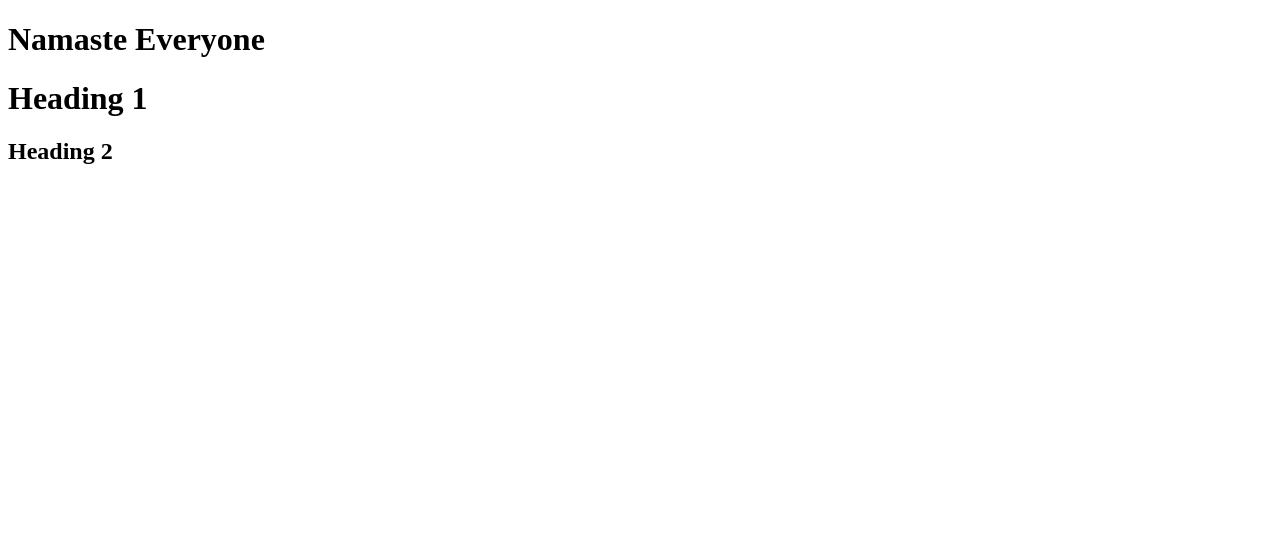
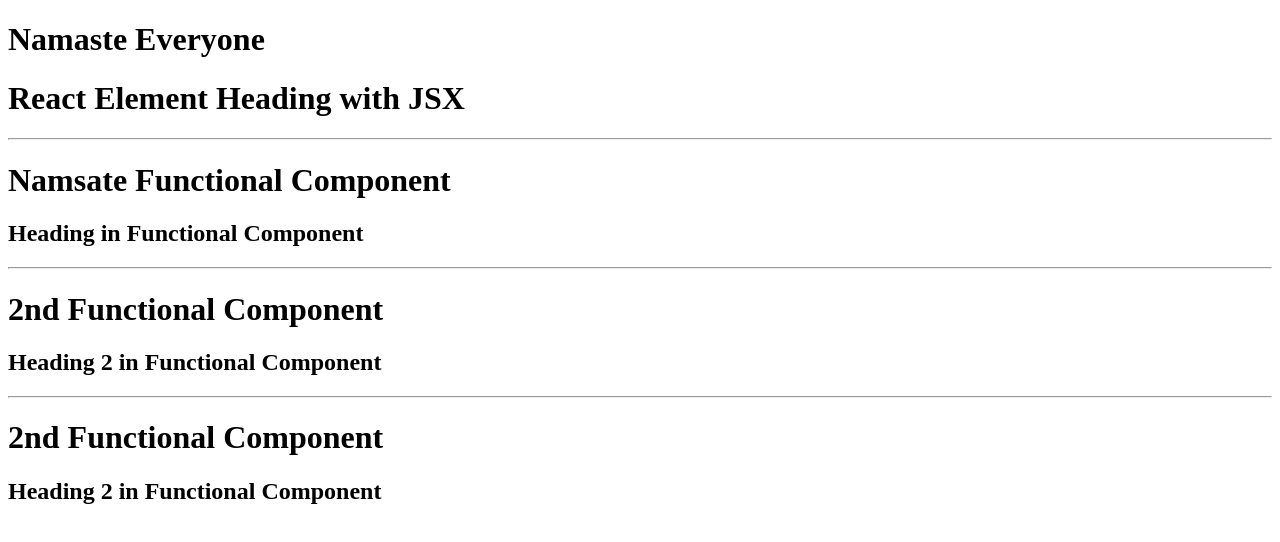
Before and after one commit to saakshi10/NamasteReact, a React (Vite) app: page / in a window 1280 px wide. Shown: the top 542 px of the page. Built offline with nearby package versions, Linux system fonts and the light colour scheme.

Commit message:
assignment day 3

```diff
--- a/App.js
+++ b/App.js
@@ -1,56 +1,110 @@
-/***
+import React from "react";
+import ReactDOM from "react-dom/client";
+
+// WITHOUT JSX
+// React.createElement => gives a JS Object => which is then converted to HTML DOM
+const heading1 = React.createElement(
+    "h1",
+    {
+        id: "heading1",
+        key: "heading1",
+    },
+    "Heading 1 without JSX"
+);
+const heading2 = React.createElement(
+    "h2",
+    {
+        id: "heading2",
+        key: "heading2",
+    },
+    "Heading 2 without JSX"
+);
+
+const container = React.createElement("div", { id: "container" }, [
+    heading1,
+    heading2,
+]);
+
+// const root = ReactDOM.createRoot(document.getElementById("root"));
+// root.render(container);
+
+// WITH JSX
+/**
+ *
+ *
+ * if tag expands to more than one line, use round paranethesis ()
+ * all atrributes follow camelCase ed tab-index attribute in HTML becomes tabIndex in JSX, similarly className
+ *
+ * This JSX code is understood by BABEL
+ * Babel comes along with Parcel
+ *
+ * JSX => uses React.createElement behind scenes => gives a JS Object => which is then converted to HTML DOM
+ * And here BABEL converts JSX to React.createElement
+ *
+ * Advantages of JSX
+ * 1. Readability
+ * 2. Maintainability
+ * 3. Syntactic Support
  *
  *
  *
- * Created A Server
- * HMR - Hot Module Replacement
- * File Warcher Algorithm - C++
- * Bundling
- * Minification
- * Cleaning the code
- * Manages Dev and Prdo Builds
- * Super fast build algorithms
- * Image Optimization
- * Caching while Development
- * Compression
- * Compatible with older versions of browsers
- * HTTPS on dev
- * Port Number
- * Consistent Hashing Algorithms
- * Zero Config
+ * */
+
+// this is a react element and yntax is called JSX expression
+// REACT ELEMENT
+const jsxHeading = (
+    <h1 id="jsxHeading" key="jsx1">
+        React Element Heading with JSX
+    </h1>
+);
+
+// REACT COMPONENT
+/**
+ * 2 Types
+ * - Functional   (NEW)
+ * - Class Based  (OLD) covered at later point in course
+ */
+
+/**
  *
- *
+ * FUNCTIONAL COMPONENT - nothing but a javascript function
+ * - Name starts with Captial Letter
+ * - normal JS function
+ * - multiple line, use paranthesis ()
+ * - render Functional Component using HTML tag syntax like:
+ *      root.render(<HeaderComponent />);
+ * - to render React Element in React Component use {React_Element}
+ * - To render another functional component inside React Component use :
+ *      a) as HTML Tag <Functional_Component />
+ *      b) as JS Function {Functional_Component()}
+ * - Any JS code can be written in component within {}
  *
  */
 
-import React from 'react';
-import ReactDOM from'react-dom/client';
-// const heading = React.createElement("h1", {
-//     "id":"title",
-//     "className":"title",
-//     "style":{
-//         "textAlign":"center"
-//     }
-// }, "Namster Everyone from React Script");
-// const root = ReactDOM.createRoot(document.getElementById("root"));
-// root.render(heading);
+const HeaderComponent = () => {
+    return (
+        <div>
+            {jsxHeading}
+            <hr />
+            <h1>Namsate Functional Component</h1>
+            <h2>Heading in Functional Component</h2>
+            <hr />
+            <ShortHeaderComponent />
+            <hr />
+            {ShortHeaderComponent()}
+        </div>
+    );
+};
 
-
-
-// <div id="container">
-//     <h1>Heading1</h1>
-//     <h2>Heading2</h2>
-// </div>
-// I need to add above code in HTML Root
-
-const heading1 = React.createElement("h1", { }, "Heading 1");
-const heading2 = React.createElement("h2", { }, "Heading 2");
-
-const container = React.createElement("div", { "id":"container" }, [
-    heading1,
-    heading2
-]);
-
+// Shortcut for above code
+const ShortHeaderComponent = () => (
+    <div>
+        <h1>2nd Functional Component</h1>
+        <h2>Heading 2 in Functional Component</h2>
+    </div>
+);
 
 const root = ReactDOM.createRoot(document.getElementById("root"));
-root.render(container);
+// root.render(jsxHeading1);
+// render Functional Component
+root.render(<HeaderComponent />);
```
Also changed, not shown: package.json (+5 -2 lines), .babelrc (added), Assignments/README.md (added), 2 other files (tests, documents, lock files or other folders).
